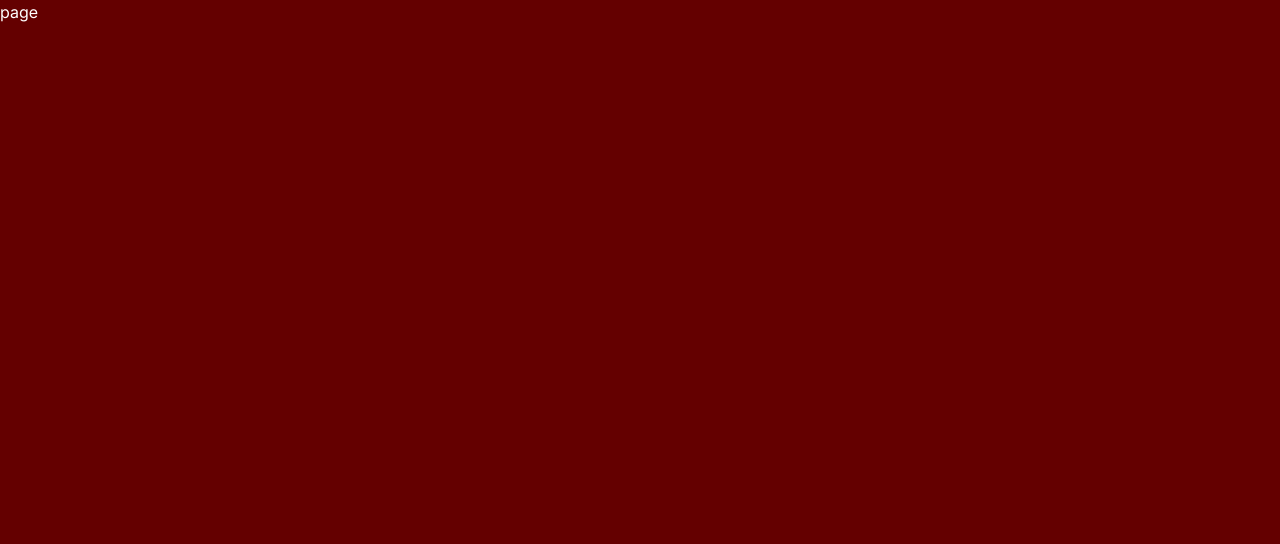
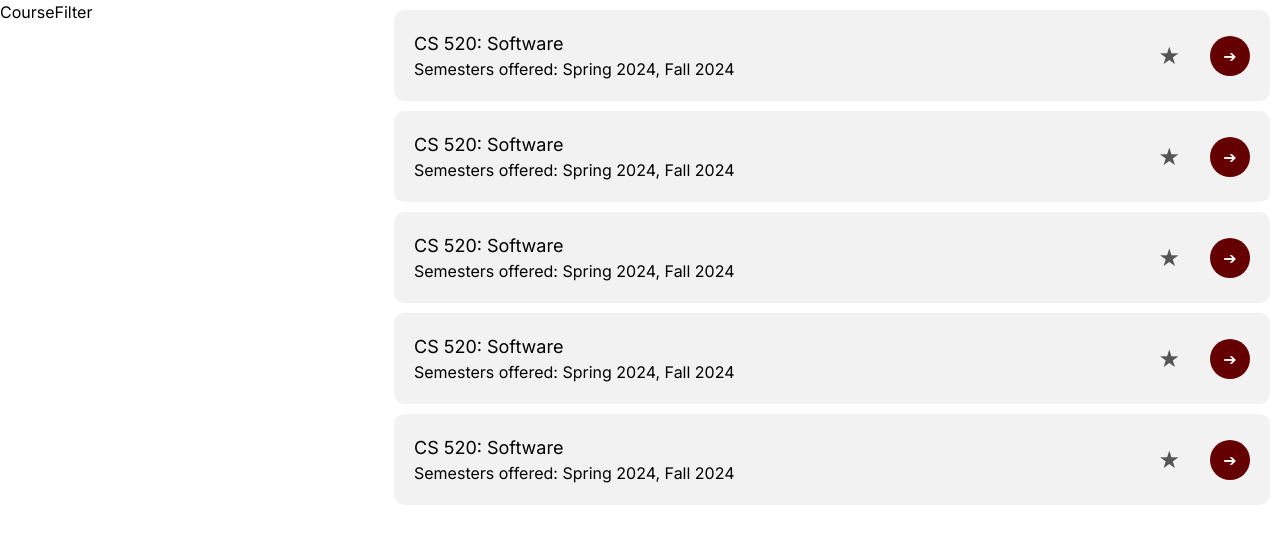
Before and after one commit to Reckless-Push/course_informer, a Next.js app in the folder my-app/: page /courseCatalog in a window 1280 px wide. Shown: the top 544 px of the page. Built offline with nearby package versions, Linux system fonts and the light colour scheme.

Commit message:
Add basic layout for course catalog page

```diff
--- /dev/null
+++ b/my-app/src/app/components/CourseCard.tsx
@@ -0,0 +1,19 @@
+import React, {ChangeEvent, FC, InputHTMLAttributes, useState} from 'react'
+import styles from "./css/courseCard.module.css";
+
+const CourseCard = () => {
+  return (
+    <div className={styles.card}>
+      <div className={styles.left_content}>
+        <h2 className={styles.course_title}>CS 520: Software</h2>
+        <p>Semesters offered: Spring 2024, Fall 2024</p>
+      </div>
+      <div className={styles.right_content}>
+        <span className={styles.star}>&#9733;</span>
+        <button className={styles.next_button}>&#10132;</button>
+      </div>
+    </div>
+  );
+};
+
+export default CourseCard;
--- /dev/null
+++ b/my-app/src/app/components/CourseFilter.tsx
@@ -0,0 +1,9 @@
+import React from 'react'
+
+const CourseFilter = () => {
+  return (
+    <div>CourseFilter</div>
+  )
+}
+
+export default CourseFilter;
--- /dev/null
+++ b/my-app/src/app/components/CourseList.tsx
@@ -0,0 +1,16 @@
+import React, {ChangeEvent, FC, InputHTMLAttributes, useState} from 'react'
+import CourseCard from './CourseCard';
+
+const CourseList = () => {
+    return(
+        <div>
+            <CourseCard />
+            <CourseCard />
+            <CourseCard />
+            <CourseCard />
+            <CourseCard />
+        </div>
+    );
+}
+
+export default CourseList;
--- /dev/null
+++ b/my-app/src/app/components/css/courseCard.module.css
@@ -0,0 +1,41 @@
+.card {
+  display: flex;
+  background-color: #f2f2f2;
+  border-radius: 10px;
+  padding: 20px;
+  margin: 10px;
+}
+
+.course_title {
+  font-size: large;
+}
+
+.left_content {
+  flex: 1;
+}
+
+.right_content {
+  display: flex;
+  align-items: center;
+}
+
+.star {
+  font-size: 24px;
+  margin-right: 30px;
+  color: #555;
+}
+
+.next_button {
+  padding: 10px;
+  border: none;
+  border-radius: 50%;
+  background-color: rgb(100, 0, 0);
+  color: white;
+  cursor: pointer;
+  font-size: 16px;
+  width: 40px;
+  height: 40px;
+  display: flex;
+  align-items: center;
+  justify-content: center;
+}
--- /dev/null
+++ b/my-app/src/app/courseCatalog/courseCatalog.css
@@ -0,0 +1,20 @@
+/* courseCatalog.css */
+
+.container {
+    display: flex;
+    background-color: white;
+    justify-content: space-between;
+    height: 100vh;
+    width: 100%;
+    margin: 0;
+    padding: 0;
+    color: black;
+}
+
+.filters_column {
+  width: 30%; /* Adjust the width of the filters column */
+}
+
+.list_column {
+  width: 70%; /* Adjust the width of the list column */
+}
--- a/my-app/src/app/courseCatalog/page.tsx
+++ b/my-app/src/app/courseCatalog/page.tsx
@@ -1,8 +1,21 @@
+"use client"
 import React from 'react'
+import './courseCatalog.css';
+import CourseList from '../components/CourseList';
+import CourseFilter from '../components/CourseFilter';
+
 
 const courseCatalogPage = () => {
   return (
-    <div>page</div>
+    <div className='container'>
+      <div className='filters_column'>
+        <CourseFilter />
+      </div>
+      <div className='list_column'>
+        <CourseList/>
+      </div>
+
+    </div>
   )
 }
 
```
